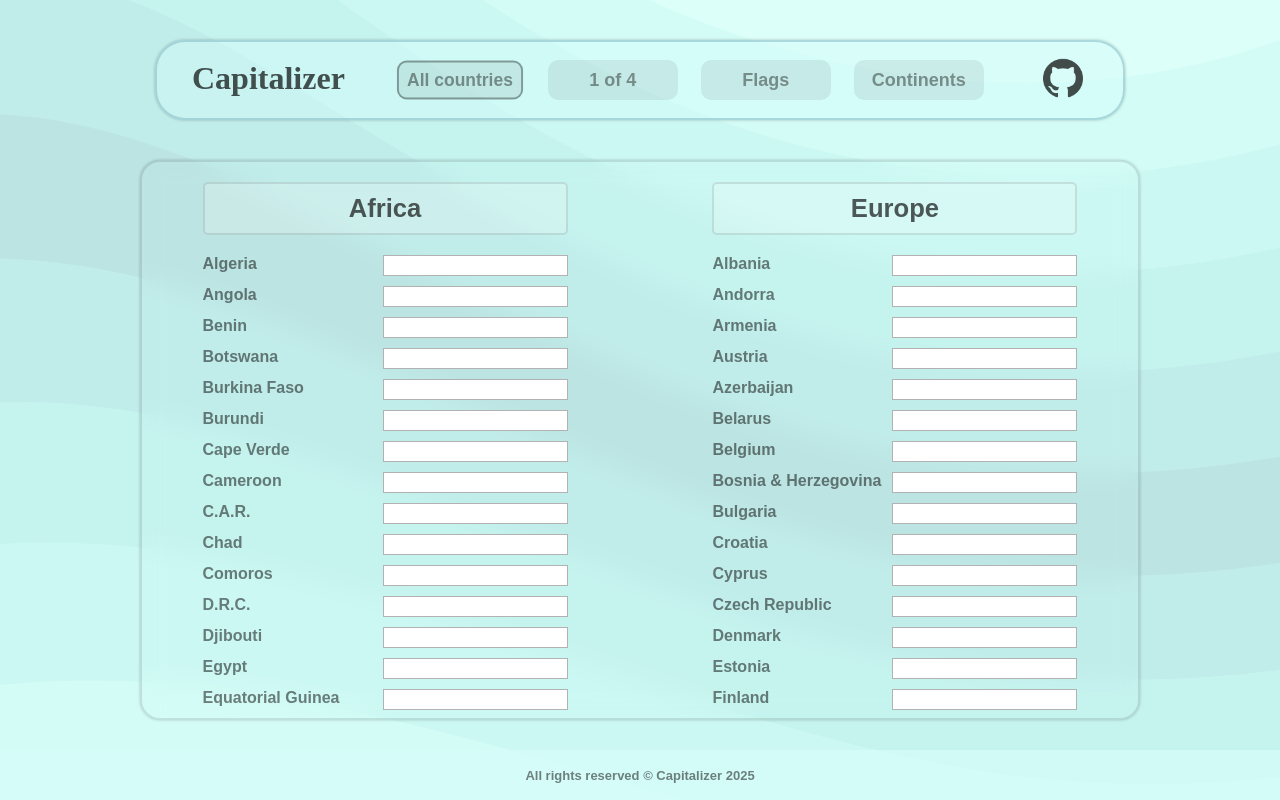
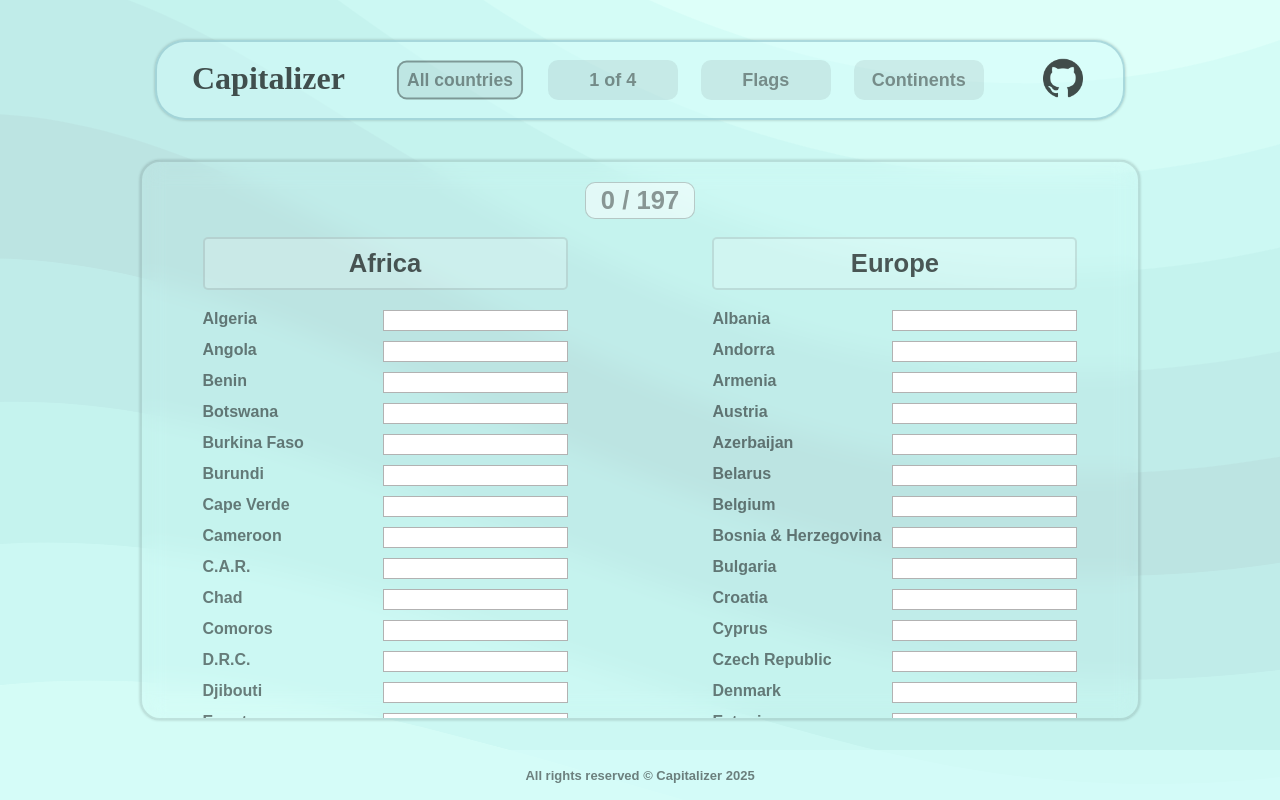
Before and after one commit to alecs007/Capitalizer, a React (Vite) app: page /all-countries in a window 1280 px wide. Built offline with nearby package versions, Linux system fonts and the light colour scheme; a web font is replaced by a local one.

Commit message:
Modified

```diff
--- a/src/App.css
+++ b/src/App.css
@@ -6,6 +6,8 @@
   background-position: center;
   background-repeat: no-repeat;
   color: rgba(0, 0, 0, 0.8);
+  display: flex;
+  align-items: center;
 }
 * {
   margin: 0;
--- a/src/pages/all_countries/AllCountries.css
+++ b/src/pages/all_countries/AllCountries.css
@@ -2,7 +2,7 @@
   width: 70vw;
   height: 70vh;
   min-width: 1000px;
-  padding: 20px 50px;
+  padding: 75px 50px;
   display: flex;
   justify-content: space-evenly;
   gap: 15%;
@@ -14,6 +14,18 @@
   box-shadow: 0px 0px 3px rgba(0, 0, 0, 0.2);
   backdrop-filter: blur(12px);
   overflow: scroll;
+}
+.all_countries_status {
+  position: absolute;
+  top: 20px;
+  font-size: 1.6em;
+  font-weight: 600;
+  font-family: sans-serif;
+  color: rgba(0, 0, 0, 0.4);
+  background-color: rgba(255, 255, 255, 0.5);
+  border-radius: 10px;
+  border: 1px solid rgba(0, 0, 0, 0.2);
+  padding: 3px 15px;
 }
 .continent_name {
   width: 365px;
@@ -63,7 +75,7 @@
   .all_countries {
     width: 92vw;
     min-width: 0px;
-    padding: 15px 20px;
+    padding: 75px 20px;
     justify-content: center;
   }
   .continent_name {
--- a/src/pages/all_countries/AllCountries.jsx
+++ b/src/pages/all_countries/AllCountries.jsx
@@ -6,6 +6,7 @@ const AllCountries = () => {
   const [countries, setCountries] = useState({});
   const [inputValues, setInputValues] = useState([]);
   const [disabledInputs, setDisabledInputs] = useState([]);
+  const [score, setScore] = useState(0);
   const { setSelected } = useOutletContext();
 
   useEffect(() => {
@@ -37,11 +38,13 @@ const AllCountries = () => {
         newDisabled[index] = true;
         return newDisabled;
       });
+      setScore((prevScore) => prevScore + 1);
     }
   };
 
   return (
     <section className="all_countries">
+      <div className="all_countries_status">{score} / 197</div>
       {Object.keys(countries)
         .sort((a, b) => countries[b].length - countries[a].length)
         .map((continent) => (
```
